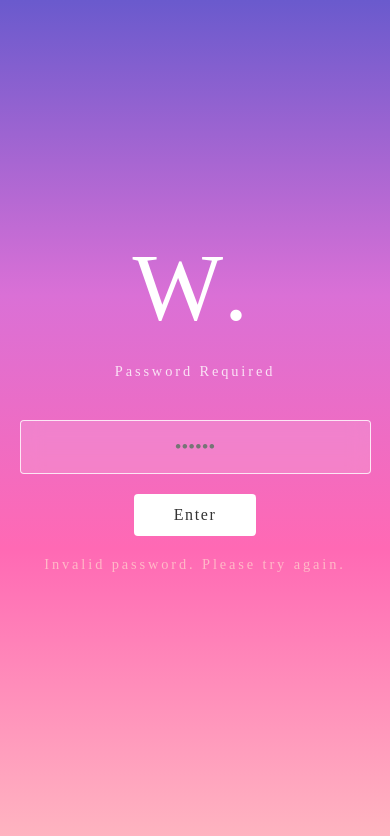
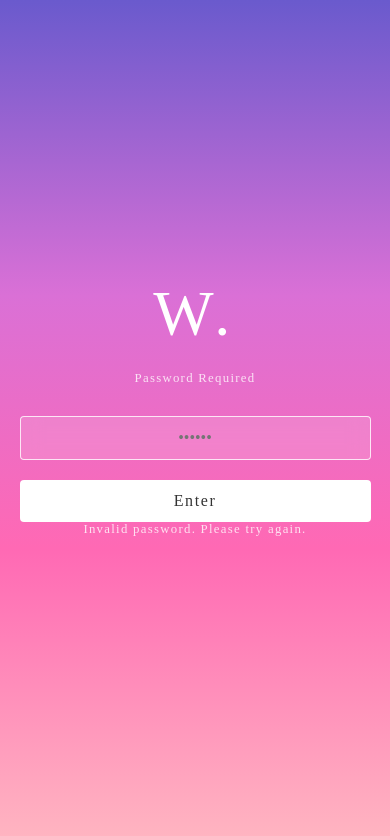
Before and after one commit to YBTI/kakidashi-app, a plain HTML site: page index.html in a window 390 px wide. Both pictures are taken after a click on the button "Enter". Drawn offline with Linux system fonts and the light colour scheme.

Commit message:
Add mobile responsive support and dynamic layout scaling

```diff
--- a/script.js
+++ b/script.js
@@ -80,7 +80,8 @@ function layoutMasonry() {
     const containerWidth = gridContainer.getBoundingClientRect().width;
     if (containerWidth === 0) return; // 画面幅0の場合は計算しない
 
-    const cardGap = 25; // カード間の距離（余白）
+    // 画面幅に応じて隙間を調整（スマホは狭く、PCは広く）
+    const cardGap = containerWidth < 480 ? 15 : 25;
     const gridUnit = 5; // 計算の解像度（小さいほど正確に詰まる）
     const cols = Math.floor(containerWidth / gridUnit);
     const heights = new Array(cols).fill(0);
--- a/style.css
+++ b/style.css
@@ -42,6 +42,22 @@ body {
     color: #ffffff;
     opacity: 0.9;
     font-family: 'Noto Serif JP', serif; /* クラシックな明朝体 */
+    transition: font-size 0.3s;
+}
+
+@media (max-width: 768px) {
+    #site-header h1 {
+        font-size: 4rem;
+    }
+}
+
+@media (max-width: 480px) {
+    #site-header {
+        padding: 60px 0 30px 0;
+    }
+    #site-header h1 {
+        font-size: 3rem;
+    }
 }
 
 /* Masonry Grid (Absolute Positioned via JS) */
@@ -300,9 +316,21 @@ body {
     transform: translateY(0);
 }
 
-.error-text {
-    color: #ffcccc;
-    font-size: 0.8rem;
-    margin-top: 20px;
-    letter-spacing: 0.05em;
+@media (max-width: 480px) {
+    .auth-content h1 {
+        font-size: 4rem;
+    }
+    .auth-content p {
+        font-size: 0.8rem;
+        letter-spacing: 0.1em;
+        margin-bottom: 30px;
+    }
+    #password-input {
+        font-size: 1rem;
+        padding: 12px 15px;
+    }
+    #auth-submit {
+        width: 100%;
+        padding: 12px 0;
+    }
 }
```
